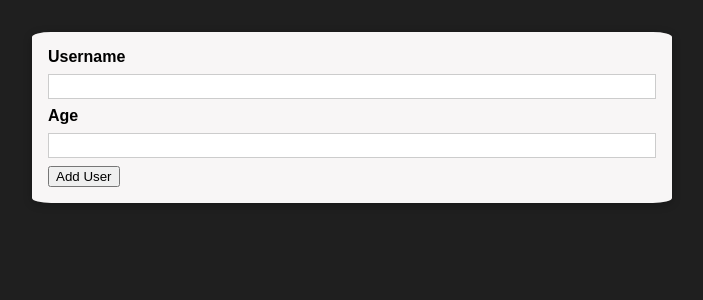
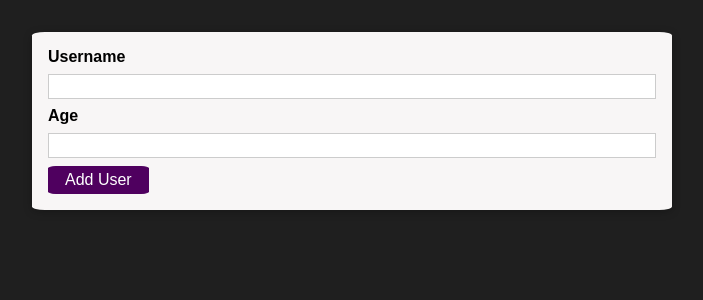
Before and after one commit to kscheltema/username_app, a React (Create React App) app: page / in a window 1280 px wide. Shown: the top 300 px of the page, without its empty margins (288-991 px from the left). Built offline with nearby package versions, Linux system fonts and the light colour scheme.

Commit message:
button component create & styling

```diff
--- /dev/null
+++ b/src/components/UI/Button.js
@@ -0,0 +1,16 @@
+import React from "react";
+import classes from "./Button.module.css";
+
+const Button = (props) => {
+  return (
+    <button
+      type={props.type || "button"}
+      onClick={props.onClick}
+      className={`${classes.button} ${props.className}`}
+    >
+      {props.children}
+    </button>
+  );
+};
+
+export default Button;
--- /dev/null
+++ b/src/components/UI/Button.module.css
@@ -0,0 +1,19 @@
+.button {
+  font: inherit;
+  border: 1px solid #4f005f;
+  background: #4f005f;
+  color: white;
+  padding: 0.25rem 1rem;
+  cursor: pointer;
+  border-radius: 8%;
+}
+
+.button:hover,
+.button:active {
+  background: #741188;
+  border-color: #741188;
+}
+
+.button:focus {
+  outline: none;
+}
--- a/src/components/UI/Card.module.css
+++ b/src/components/UI/Card.module.css
@@ -1,5 +1,5 @@
 .card {
   background: #f8f6f6;
   box-shadow: 0 2px 8px rgba(0, 0, 0, 0.25);
-  border-radius: 3%;
+  border-radius: 2%;
 }
--- a/src/components/users/AddUser.js
+++ b/src/components/users/AddUser.js
@@ -1,5 +1,6 @@
 import React from "react";
 import Card from "../UI/Card";
+import Button from "../UI/Button";
 import classes from "./AddUser.module.css";
 
 const AddUser = (props) => {
@@ -14,7 +15,7 @@
         <input id="username" type="text"></input>
         <label htmlFor="age">Age</label>
         <input id="age" type="number"></input>
-        <button type="submit">Add User</button>
+        <Button type="submit">Add User</Button>
       </form>
     </Card>
   );
```
